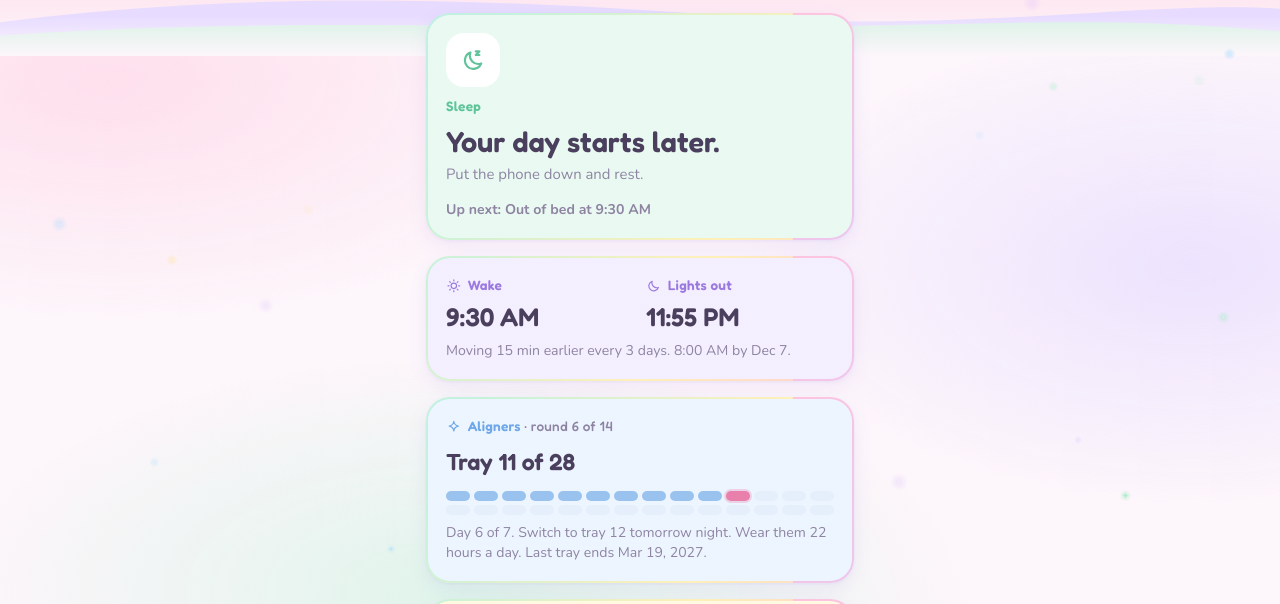
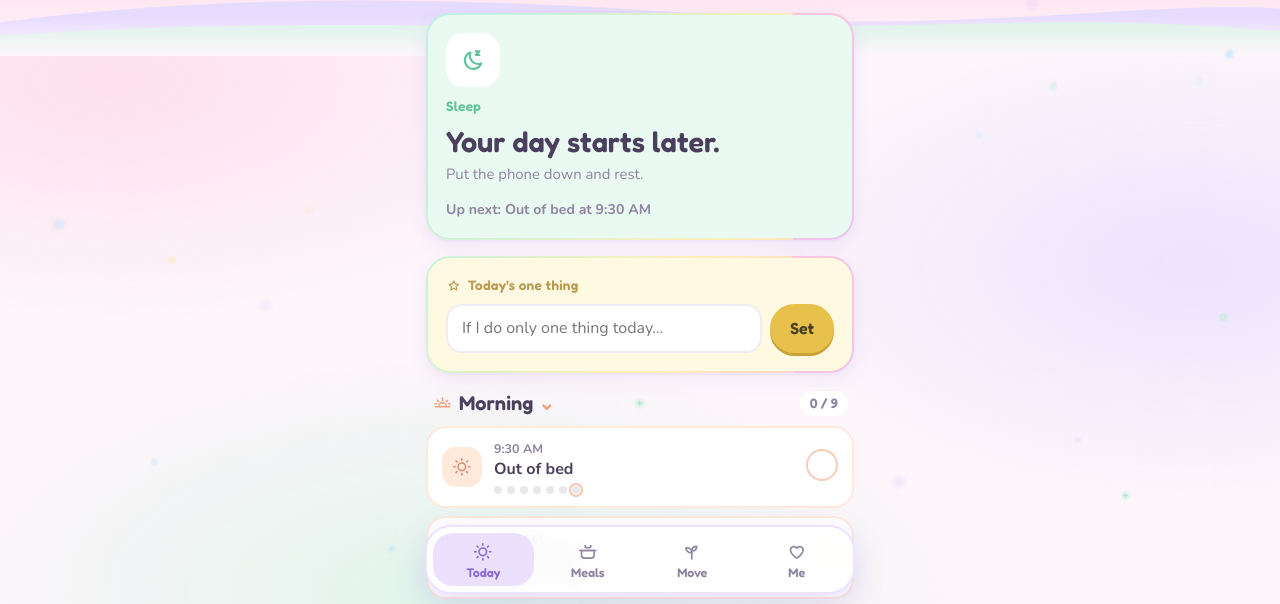
Before and after one commit to osamud0505-max/Daybreak, a plain HTML site: page index.html in a window 1280 px wide. Shown: the part 194-798 px from the top of the page. Drawn offline with nearby package versions, Linux system fonts and the light colour scheme.

Commit message:
Split the app into Today, Meals, Move and Me tabs; make the wake-up push urgent
Co-Authored-By: Claude Opus 5.5 <noreply@anthropic.com>
Claude-Session: https://claude.ai/code/session_018uzq1ZGmkEQiT1UFc4Mhou

```diff
--- a/app.js
+++ b/app.js
@@ -183,6 +183,11 @@
         (earlier ? ` ${earlier} earlier ${earlier === 1 ? "task is" : "tasks are"} still open.` : "");
       doneBtn.hidden = false;
       doneBtn.onclick = () => { sparkle(doneBtn); toggle(current.id); };
+      const link = { breakfast: ["meals", "See the recipe"], lunch: ["meals", "See the recipe"], dinner: ["meals", "See the recipe"],
+        "stretch-am": ["move", "See the stretches"], gym: ["move", "See tonight's plan"], stretch: ["move", "See tonight's routine"] }[current.id];
+      $("nowLink").hidden = !link;
+      if (link) { $("nowLink").textContent = `${link[1]} ›`; $("nowLink").onclick = () => goTab(link[0]); }
+      return void ($("nowNext").textContent = next ? `Up next: ${next.name} at ${fmtTime(next.time)}` : "");
     } else if (!tasks.length) {
       $("nowLabel").textContent = "Right now";
       $("nowTask").textContent = "Loading your routine…";
@@ -202,6 +207,7 @@
       $("nowSub").textContent = "Phone across the room. Lights out.";
       doneBtn.hidden = true;
     }
+    $("nowLink").hidden = true;
     $("nowNext").textContent = next ? `Up next: ${next.name} at ${fmtTime(next.time)}` : "";
   }
 
@@ -622,6 +628,18 @@
   $("soundBtn").addEventListener("click", () => { window.DaybreakSound.set(!window.DaybreakSound.enabled); soundLabel(); });
   soundLabel();
 
+  // ---------- tabs ----------
+  function goTab(name, scroll = true) {
+    document.body.dataset.active = name;
+    document.querySelectorAll(".tabbar button").forEach((b) => b.classList.toggle("on", b.dataset.go === name));
+    try { sessionStorage.setItem("daybreak-tab", name); } catch { /* ignore */ }
+    if (scroll) window.scrollTo({ top: 0, behavior: "smooth" });
+  }
+  document.querySelectorAll(".tabbar button").forEach((b) => b.addEventListener("click", () => goTab(b.dataset.go)));
+  let startTab = "today";
+  try { startTab = sessionStorage.getItem("daybreak-tab") || "today"; } catch { /* ignore */ }
+  goTab(startTab, false);
+
   async function boot() {
     if (!state.firstDay) { state.firstDay = todayKey(); save(); }
     renderAll();
--- a/index.html
+++ b/index.html
@@ -17,7 +17,7 @@
   <link rel="preconnect" href="https://fonts.googleapis.com">
   <link rel="preconnect" href="https://fonts.gstatic.com" crossorigin>
   <link href="https://fonts.googleapis.com/css2?family=Fredoka:wght@500;600&family=Nunito:wght@400;600;700;800&display=swap" rel="stylesheet">
-  <link rel="stylesheet" href="style.css?v=12">
+  <link rel="stylesheet" href="style.css?v=13">
 </head>
 <body>
   <div class="sky" id="sky" aria-hidden="true">
@@ -37,18 +37,19 @@
       </div>
     </header>
 
-    <p class="banner" id="banner" hidden></p>
+    <p class="banner" id="banner" data-tab="today" hidden></p>
 
-    <section class="card now" id="now" aria-live="polite">
+    <section class="card now" id="now" data-tab="today" aria-live="polite">
       <span class="now-emoji" id="nowEmoji"></span>
       <p class="label" id="nowLabel">Right now</p>
       <p class="now-task" id="nowTask"></p>
       <p class="now-sub" id="nowSub"></p>
       <button class="btn big" id="nowDone" type="button">Done</button>
+      <button class="link now-link" id="nowLink" type="button" hidden></button>
       <p class="now-next" id="nowNext"></p>
     </section>
 
-    <section class="card sleep" id="sleep" hidden>
+    <section class="card sleep" id="sleep" data-tab="me" hidden>
       <div class="sleep-row">
         <div><p class="label"><span class="emo" data-icon="sun"></span>Wake</p><p class="sleep-time" id="sleepWake"></p></div>
         <div><p class="label"><span class="emo" data-icon="moon"></span>Lights out</p><p class="sleep-time" id="sleepOut"></p></div>
@@ -56,7 +57,7 @@
       <p class="hint" id="sleepNote"></p>
     </section>
 
-    <section class="card aligners" id="aligners" hidden>
+    <section class="card aligners" id="aligners" data-tab="me" hidden>
       <p class="label"><span class="emo" data-icon="sparkle"></span>Aligners <span class="soft" id="alRound"></span></p>
       <p class="al-big" id="alBig"></p>
       <div class="trays" id="trays" aria-hidden="true"></div>
@@ -64,7 +65,7 @@
       <button class="btn big" id="alSwitch" type="button" hidden>I switched</button>
     </section>
 
-    <section class="card intention" id="intention">
+    <section class="card intention" id="intention" data-tab="today">
       <p class="label"><span class="emo" data-icon="star"></span>Today's one thing</p>
       <form id="planForm" class="row-form">
         <input id="planInput" type="text" maxlength="90" placeholder="If I do only one thing today…" autocomplete="off">
@@ -73,7 +74,8 @@
       <button id="planText" class="plan-text" hidden></button>
     </section>
 
-    <section class="card meal" id="meal">
+    <p class="tab-intro" data-tab="meals">One healthy idea for the meal that's coming up. Tap the name for ingredients and steps.</p>
+    <section class="card meal" id="meal" data-tab="meals">
       <p class="label"><span class="emo" data-icon="pan"></span><span id="mealLabel">Tonight's dinner</span> <span class="soft" id="mealTime"></span></p>
       <button class="meal-name" id="mealName" type="button" aria-expanded="false"></button>
       <p class="hint al-meal" id="alMeal" hidden>Aligners out first. Brush, then back in within 30 minutes.</p>
@@ -89,7 +91,8 @@
       </div>
     </section>
 
-    <section class="card meal" id="move" hidden>
+    <p class="tab-intro" data-tab="move">Today's movement. Tap the name to see each step.</p>
+    <section class="card meal" id="move" data-tab="move" hidden>
       <p class="label"><span class="emo" data-icon="sprout"></span><span id="moveLabel">Movement</span> <span class="soft" id="moveTime"></span></p>
       <button class="meal-name" id="moveName" type="button" aria-expanded="false"></button>
       <div class="meal-body" id="moveBody" hidden>
@@ -101,7 +104,7 @@
       </div>
     </section>
 
-    <section class="card cycle" id="cycle">
+    <section class="card cycle" id="cycle" data-tab="me">
       <p class="label"><span class="emo" data-icon="flower"></span>Cycle</p>
       <p class="cycle-big" id="cycleBig"></p>
       <p class="hint" id="cycleSub"></p>
@@ -118,9 +121,9 @@
       <p class="hint" id="cycleEditHint" hidden>Tap days in "Last 4 weeks" below to mark or unmark period days. Tap Done when finished.</p>
     </section>
 
-    <section id="routine"></section>
+    <section id="routine" data-tab="today"></section>
 
-    <section class="card focus">
+    <section class="card focus" data-tab="me">
       <p class="label"><span class="emo" data-icon="cloud"></span>No-phone time <span id="focusTotal" class="soft"></span></p>
       <div id="focusIdle" class="picks">
         <button class="btn soft-btn" data-min="30" type="button">30 min</button>
@@ -134,7 +137,7 @@
       </div>
     </section>
 
-    <section class="card evening" id="evening">
+    <section class="card evening" id="evening" data-tab="today">
       <p class="label"><span class="emo" data-icon="heart"></span>Evening check-in</p>
       <div id="eveningBody">
         <label for="well">What went well?</label>
@@ -147,12 +150,12 @@
       <button class="link" id="eveningEarly" type="button" hidden>Opens at 5 PM. Open now</button>
     </section>
 
-    <section>
+    <section data-tab="me">
       <div class="section-head"><h2><span class="emo" data-icon="daisy"></span>Last 4 weeks</h2></div>
       <div class="month" id="month" aria-label="Days by how much of the routine was done"></div>
     </section>
 
-    <details class="card setup">
+    <details class="card setup" data-tab="me">
       <summary class="label"><span class="emo" data-icon="bell"></span>Reminders on your phone</summary>
       <ol class="setup-steps">
         <li>Install the free <strong>ntfy</strong> app from the Play Store.</li>
@@ -164,7 +167,7 @@
       <p class="hint">Keep this topic private. Anyone who has it can see your reminders.</p>
     </details>
 
-    <footer class="foot">
+    <footer class="foot" data-tab="me">
       <p>Saved only on this phone. Tick it, then put the phone down.</p>
       <button class="link sound-btn" id="soundBtn" type="button">Sounds on</button>
       <button class="link" id="exportBtn" type="button">Back up my data</button>
@@ -173,11 +176,18 @@
     </footer>
   </main>
 
-  <script src="icons.js?v=12"></script>
-  <script src="sound.js?v=12"></script>
-  <script src="schedule.js?v=12"></script>
-  <script src="app.js?v=12"></script>
-  <script src="sky.js?v=12"></script>
-  <script src="fairy.js?v=12"></script>
+  <nav class="tabbar" aria-label="Sections">
+    <button type="button" data-go="today"><span data-icon="sun"></span>Today</button>
+    <button type="button" data-go="meals"><span data-icon="pot"></span>Meals</button>
+    <button type="button" data-go="move"><span data-icon="sprout"></span>Move</button>
+    <button type="button" data-go="me"><span data-icon="heart"></span>Me</button>
+  </nav>
+
+  <script src="icons.js?v=13"></script>
+  <script src="sound.js?v=13"></script>
+  <script src="schedule.js?v=13"></script>
+  <script src="app.js?v=13"></script>
+  <script src="sky.js?v=13"></script>
+  <script src="fairy.js?v=13"></script>
 </body>
 </html>
--- a/routine.json
+++ b/routine.json
@@ -17,7 +17,7 @@
       "offset": 0,
       "name": "Out of bed",
       "push": "Feet on the floor. Don't negotiate with the bed. Open Daybreak.",
-      "priority": "high",
+      "priority": "max",
       "icon": "sun"
     },
     {
--- a/scripts/schedule-reminders.mjs
+++ b/scripts/schedule-reminders.mjs
@@ -46,7 +46,7 @@ for (const t of globalThis.DaybreakSchedule.tasksFor(routine, dateKey)) {
     At: String(Math.floor(at / 1000)),
     Click: appUrl,
     Tags: "sunrise",
-    Priority: t.priority === "high" ? "high" : "default",
+    Priority: ["max", "high"].includes(t.priority) ? t.priority : "default",
   };
   if (dryRun) {
     console.log(`[dry run] ${new Date(at).toLocaleString("en-CA", { timeZone: tz })}  ${t.name}: ${t.push}`);
--- a/style.css
+++ b/style.css
@@ -761,4 +761,53 @@ body[data-period="night"] .hill-flower .petal, body[data-period="dusk"] .hill-fl
   body::before, .card, .habit.done::before, .hill-flower, .hill-flower .petal { animation: none !important; }
 }
 
+/* ---------- tabs ---------- */
+body[data-active="today"] [data-tab]:not([data-tab="today"]),
+body[data-active="meals"] [data-tab]:not([data-tab="meals"]),
+body[data-active="move"]  [data-tab]:not([data-tab="move"]),
+body[data-active="me"]    [data-tab]:not([data-tab="me"]) { display: none !important; }
+.wrap { padding-bottom: calc(110px + env(safe-area-inset-bottom)); }
+.tab-intro { margin: 0 6px; color: var(--ink-soft); font-weight: 700; font-size: 0.95rem; }
+.tabbar {
+  position: fixed;
+  z-index: 20;
+  left: 50%;
+  bottom: calc(12px + env(safe-area-inset-bottom));
+  transform: translateX(-50%);
+  width: min(430px, calc(100% - 24px));
+  display: grid;
+  grid-template-columns: repeat(4, 1fr);
+  gap: 4px;
+  padding: 6px;
+  border-radius: 26px;
+  background: color-mix(in srgb, var(--surface) 82%, transparent);
+  backdrop-filter: blur(16px);
+  -webkit-backdrop-filter: blur(16px);
+  border: 2px solid color-mix(in srgb, var(--lilac) 80%, var(--surface));
+  box-shadow: 0 10px 30px rgba(139, 106, 214, .22);
+}
+.tabbar button {
+  font-family: var(--round);
+  font-weight: 600;
+  font-size: 0.78rem;
+  color: var(--ink-soft);
+  background: none;
+  border: none;
+  border-radius: 20px;
+  padding: 8px 0 6px;
+  display: flex;
+  flex-direction: column;
+  align-items: center;
+  gap: 2px;
+  cursor: pointer;
+  transition: background .3s, color .3s, transform .15s;
+}
+.tabbar button span { font-size: 1.35rem; display: inline-flex; }
+.tabbar button:active { transform: scale(.94); }
+.tabbar button.on { background: color-mix(in srgb, var(--lilac) 85%, var(--surface)); color: var(--primary); }
+.now-link { display: block; margin-top: 8px; }
+/* on the smaller tabs, keep the header compact */
+body:not([data-active="today"]) .top { padding-bottom: 16px; }
+body:not([data-active="today"]) .progress { display: none; }
+
 [hidden] { display: none !important; }
--- a/sw.js
+++ b/sw.js
@@ -1,5 +1,5 @@
 // Offline support: cache the app shell, serve it network-first so updates arrive.
-const CACHE = "daybreak-v12";
+const CACHE = "daybreak-v13";
 const SHELL = ["./", "index.html", "style.css", "app.js", "routine.json", "recipes.json", "workouts.json", "schedule.js", "icons.js", "sound.js", "sky.js", "fairy.js", "manifest.webmanifest", "icons/icon.svg", "icons/icon-192.png", "icons/icon-512.png", "icons/apple-touch-icon.png"];
 
 self.addEventListener("install", (e) => {
```
